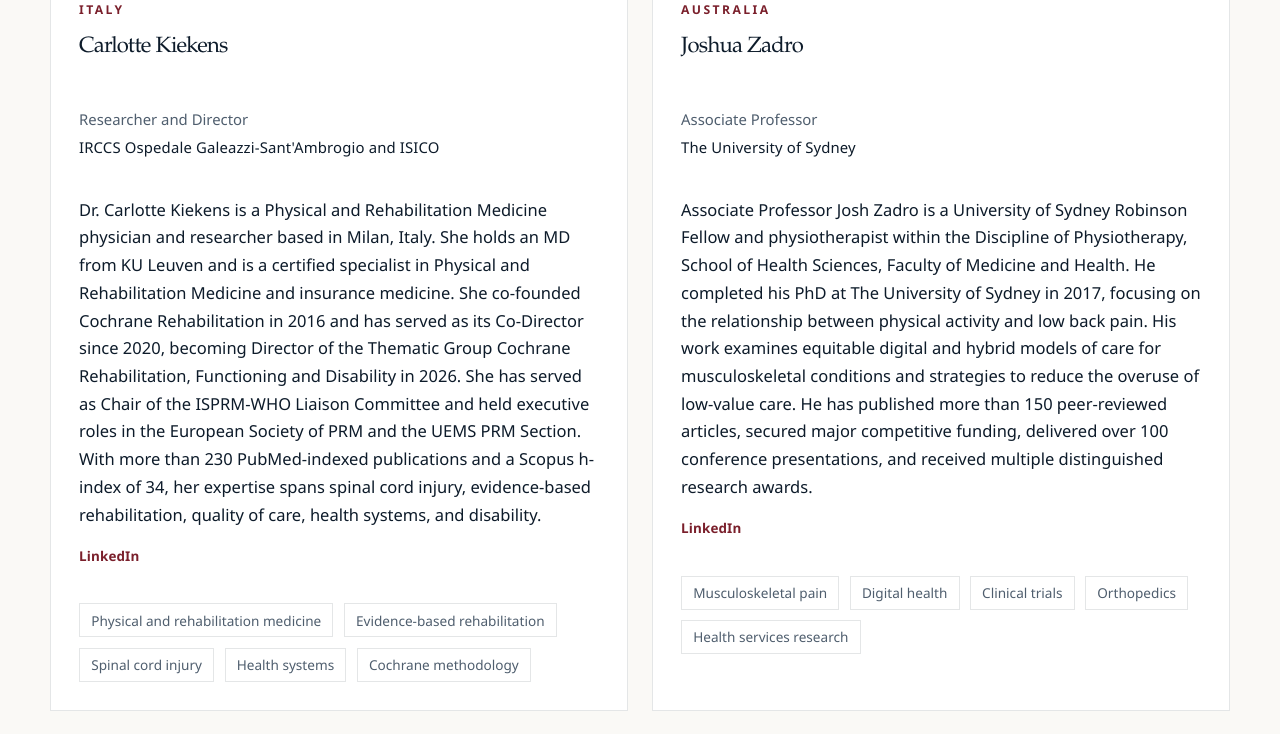
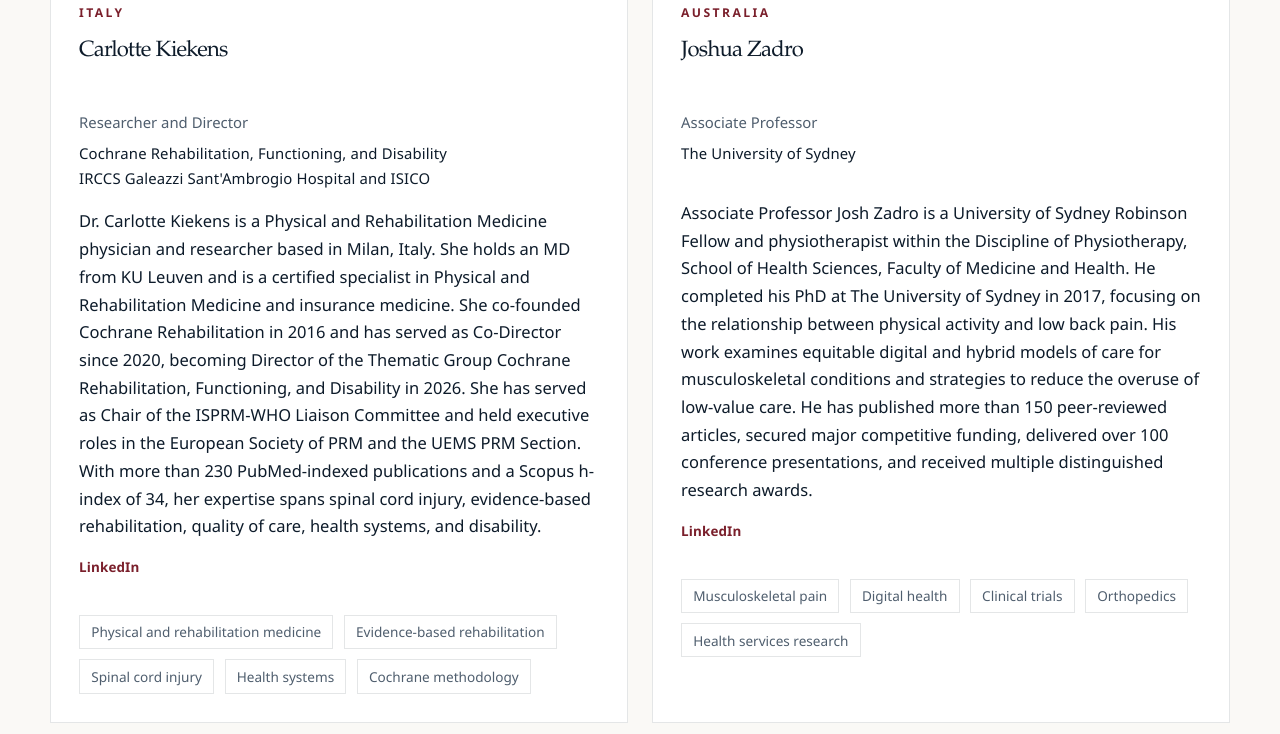
Before and after one commit to bostonsrc/bostonsrc-website, a Next.js app: page /leadership-team in a window 1280 px wide. Shown: the part 3420-4154 px from the top of the page. Built offline with nearby package versions, Linux system fonts and the light colour scheme.

Commit message:
Refine Carlotte advisory profile details

```diff
--- a/app/globals.css
+++ b/app/globals.css
@@ -712,13 +712,17 @@
 }
 
 .profile-title-line {
-  margin-bottom: 0.2rem;
+  margin-bottom: 0.4rem;
 }
 
 .profile-affiliation {
   color: var(--ink);
   font-weight: 500;
   letter-spacing: 0.01em;
+}
+
+.profile-affiliation span {
+  display: block;
 }
 
 .profile-credentials {
--- a/app/leadership-team/page.tsx
+++ b/app/leadership-team/page.tsx
@@ -203,7 +203,11 @@
                 <h3 className="section-title section-title--small">{profile.name}</h3>
                 <p className="profile-meta">
                   <span className="profile-title-line">{profile.title}</span>
-                  <span className="profile-affiliation">{profile.institution}</span>
+                  <span className="profile-affiliation">
+                    {profile.institution.split("|").map((line) => (
+                      <span key={line}>{line}</span>
+                    ))}
+                  </span>
                 </p>
                 <p>{profile.bio}</p>
                 <LinkedInIconLink
--- a/lib/site-content.ts
+++ b/lib/site-content.ts
@@ -169,10 +169,11 @@
   {
     name: "Carlotte Kiekens",
     title: "Researcher and Director",
-    institution: "IRCCS Ospedale Galeazzi-Sant'Ambrogio and ISICO",
+    institution:
+      "Cochrane Rehabilitation, Functioning, and Disability|IRCCS Galeazzi Sant'Ambrogio Hospital and ISICO",
     country: "Italy",
     image: "/carlotte-kiekens.webp",
-    bio: "Dr. Carlotte Kiekens is a Physical and Rehabilitation Medicine physician and researcher based in Milan, Italy. She holds an MD from KU Leuven and is a certified specialist in Physical and Rehabilitation Medicine and insurance medicine. She co-founded Cochrane Rehabilitation in 2016 and has served as its Co-Director since 2020, becoming Director of the Thematic Group Cochrane Rehabilitation, Functioning and Disability in 2026. She has served as Chair of the ISPRM-WHO Liaison Committee and held executive roles in the European Society of PRM and the UEMS PRM Section. With more than 230 PubMed-indexed publications and a Scopus h-index of 34, her expertise spans spinal cord injury, evidence-based rehabilitation, quality of care, health systems, and disability.",
+    bio: "Dr. Carlotte Kiekens is a Physical and Rehabilitation Medicine physician and researcher based in Milan, Italy. She holds an MD from KU Leuven and is a certified specialist in Physical and Rehabilitation Medicine and insurance medicine. She co-founded Cochrane Rehabilitation in 2016 and has served as Co-Director since 2020, becoming Director of the Thematic Group Cochrane Rehabilitation, Functioning, and Disability in 2026. She has served as Chair of the ISPRM-WHO Liaison Committee and held executive roles in the European Society of PRM and the UEMS PRM Section. With more than 230 PubMed-indexed publications and a Scopus h-index of 34, her expertise spans spinal cord injury, evidence-based rehabilitation, quality of care, health systems, and disability.",
     expertise: [
       "Physical and rehabilitation medicine",
       "Evidence-based rehabilitation",
```
